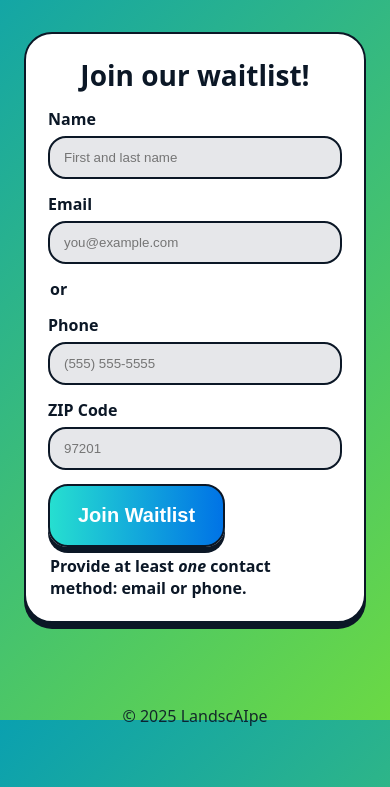
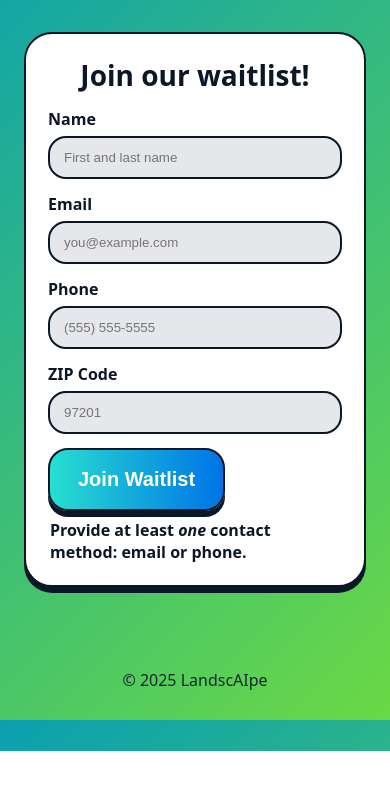
Before and after one commit to MichaelKlapp/landscaipeapp-pages, a plain HTML site: page waitlist.html in a window 390 px wide. Shown: the part 124-911 px from the top of the page. After the commit the page ends 875 px from the top, so only its background shows below. Drawn offline with Linux system fonts and the light colour scheme.

Commit message:
Update waitlist.html
Took out <div class="or-bracket"><span class="help">or</span></div> between the email and phone number. Hopefully the server doesn't blow up.

```diff
--- a/waitlist.html
+++ b/waitlist.html
@@ -34,9 +34,6 @@
 <label for="email">Email</label>
 <input class="input" id="email" name="email" type="email" placeholder="you@example.com" />
 </div>
-
-
-<div class="or-bracket"><span class="help">or</span></div>
 
 
 <div class="field">
```
